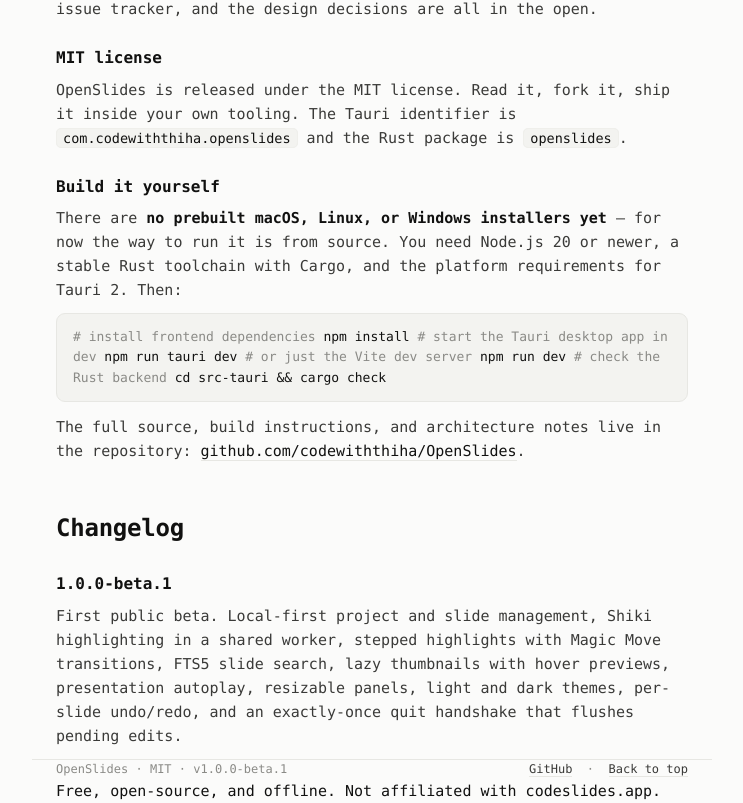
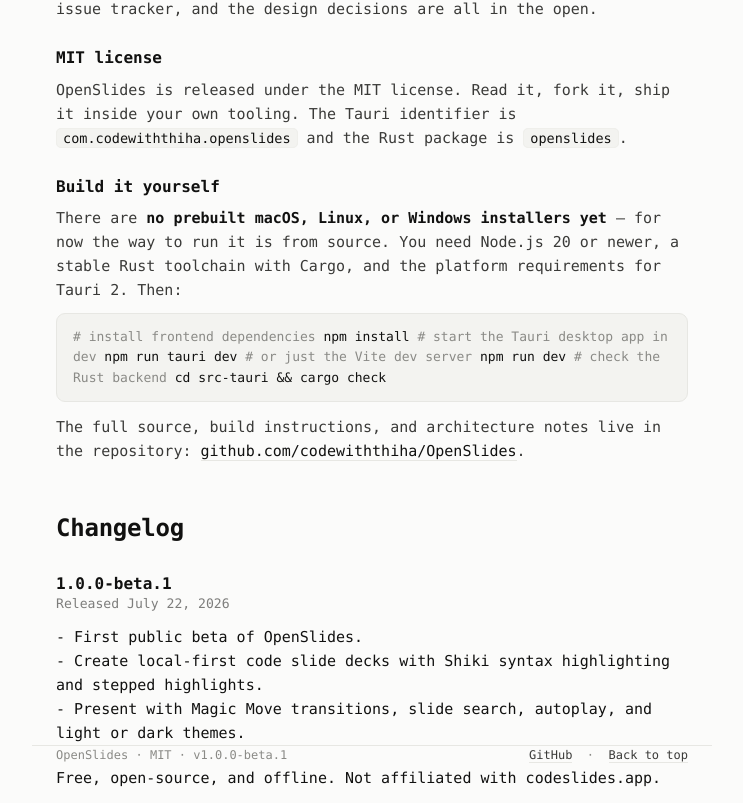
Before and after one commit to codewiththiha/OpenSlidesWebsite, a Svelte app: page / in a window 1280 px wide. Shown: the part 5422-6225 px from the top of the page, without its empty margins (268-1011 px from the left). Built offline with nearby package versions, Linux system fonts and the light colour scheme; a small style sheet from the web is missing.

Commit message:
feat: render automated latest release notes

```diff
--- /dev/null
+++ b/scripts/write-release-note.mjs
@@ -0,0 +1,22 @@
+import fs from 'node:fs'
+import path from 'node:path'
+
+const payload = JSON.parse(process.env.PAYLOAD ?? '{}')
+for (const key of ['version', 'date', 'whatsNew', 'fullNotes']) {
+  if (!payload[key]) {
+    console.error(`Missing payload.${key}`)
+    process.exit(1)
+  }
+}
+
+const output = {
+  version: String(payload.version),
+  date: String(payload.date),
+  whatsNew: String(payload.whatsNew),
+  fullNotes: String(payload.fullNotes),
+  updatedAt: new Date().toISOString(),
+}
+const outFile = path.resolve('src/data/latest-release.json')
+fs.mkdirSync(path.dirname(outFile), { recursive: true })
+fs.writeFileSync(outFile, `${JSON.stringify(output, null, 2)}\n`)
+console.log(`Wrote ${outFile}`)
--- a/src/components/sections/SectionChangelog.svelte
+++ b/src/components/sections/SectionChangelog.svelte
@@ -1,11 +1,19 @@
+<script lang="ts">
+  import latestRelease from '../../data/latest-release.json'
+
+  const releaseDate = new Intl.DateTimeFormat('en', {
+    year: 'numeric',
+    month: 'long',
+    day: 'numeric',
+    timeZone: 'UTC',
+  }).format(new Date(`${latestRelease.date}T00:00:00Z`))
+</script>
+
 <section id="changelog">
   <h2>Changelog</h2>
-  <h3 id="ch-1-0-0-beta-1">1.0.0-beta.1</h3>
-  <p>
-    First public beta. Local-first project and slide management, Shiki highlighting in a
-    shared worker, stepped highlights with Magic Move transitions, FTS5 slide search,
-    lazy thumbnails with hover previews, presentation autoplay, resizable panels, light
-    and dark themes, per-slide undo/redo, and an exactly-once quit handshake that
-    flushes pending edits.
-  </p>
+  <h3 id={`ch-${latestRelease.version.replace(/[^a-z0-9]+/gi, '-')}`}>
+    {latestRelease.version}
+  </h3>
+  <p class="release-date">Released {releaseDate}</p>
+  <div class="release-notes">{latestRelease.whatsNew}</div>
 </section>
--- /dev/null
+++ b/src/data/latest-release.json
@@ -0,0 +1,7 @@
+{
+  "version": "1.0.0-beta.1",
+  "date": "2026-07-22",
+  "whatsNew": "- First public beta of OpenSlides.\n- Create local-first code slide decks with Shiki syntax highlighting and stepped highlights.\n- Present with Magic Move transitions, slide search, autoplay, and light or dark themes.",
+  "fullNotes": "## What's New\n\n- First public beta of OpenSlides.\n- Create local-first code slide decks with Shiki syntax highlighting and stepped highlights.\n- Present with Magic Move transitions, slide search, autoplay, and light or dark themes.\n\n## Full changelog\n\n- Local-first project and slide management backed by SQLite.\n- Shared-worker Shiki syntax highlighting with lazy language and theme loading.\n- Stepped highlights with Magic Move transitions and presentation autoplay.\n- FTS5 slide search, lazy thumbnails with hover previews, and resizable panels.\n- Per-slide undo and redo plus an exactly-once quit handshake that flushes pending edits.",
+  "updatedAt": "2026-07-22T00:00:00.000Z"
+}
--- a/src/style.css
+++ b/src/style.css
@@ -270,3 +270,14 @@
   .hero{padding-top:84px;}
   article h2{font-size:21px;}
 }
+
+/* Latest release content is generated by the release-note automation. */
+.release-date {
+  margin-top: -0.65rem;
+  font-size: 0.82rem;
+  opacity: 0.65;
+}
+
+.release-notes {
+  white-space: pre-line;
+}
```
Also changed, not shown: 1 other file (tests, documents, lock files or other folders).
